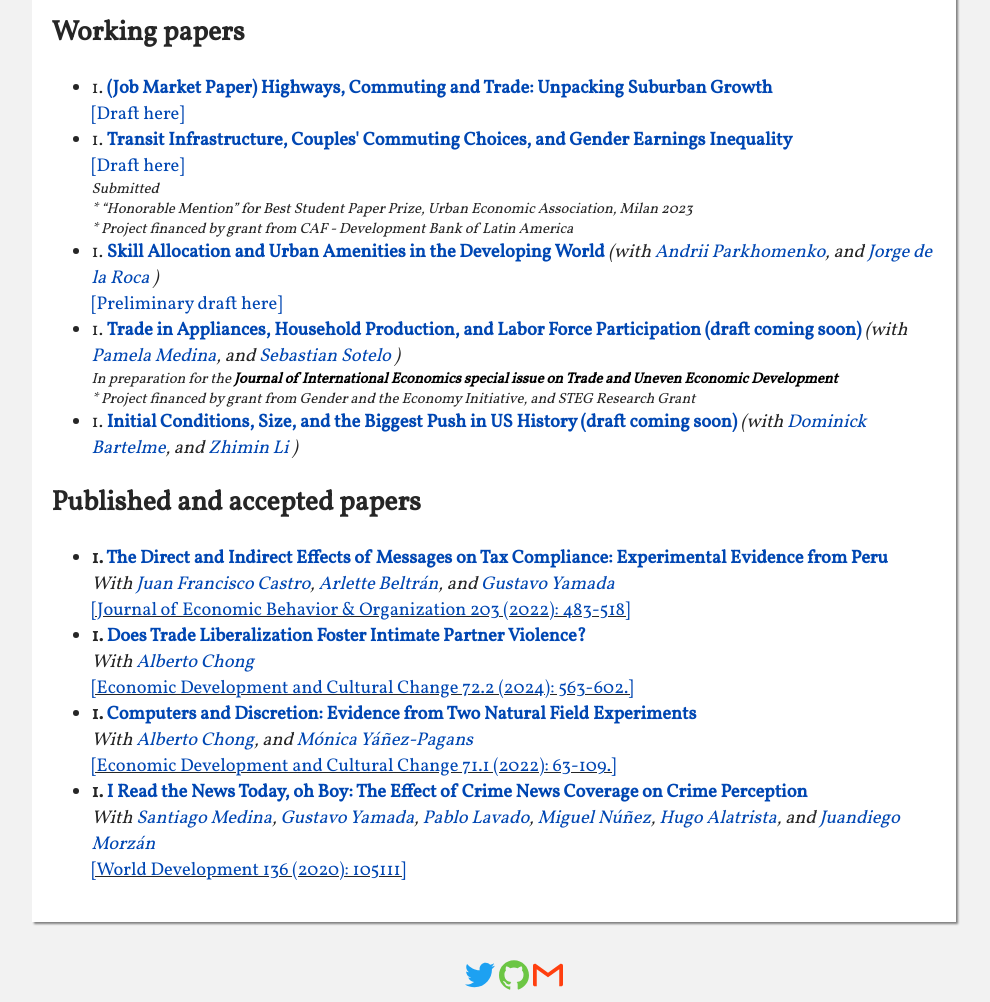
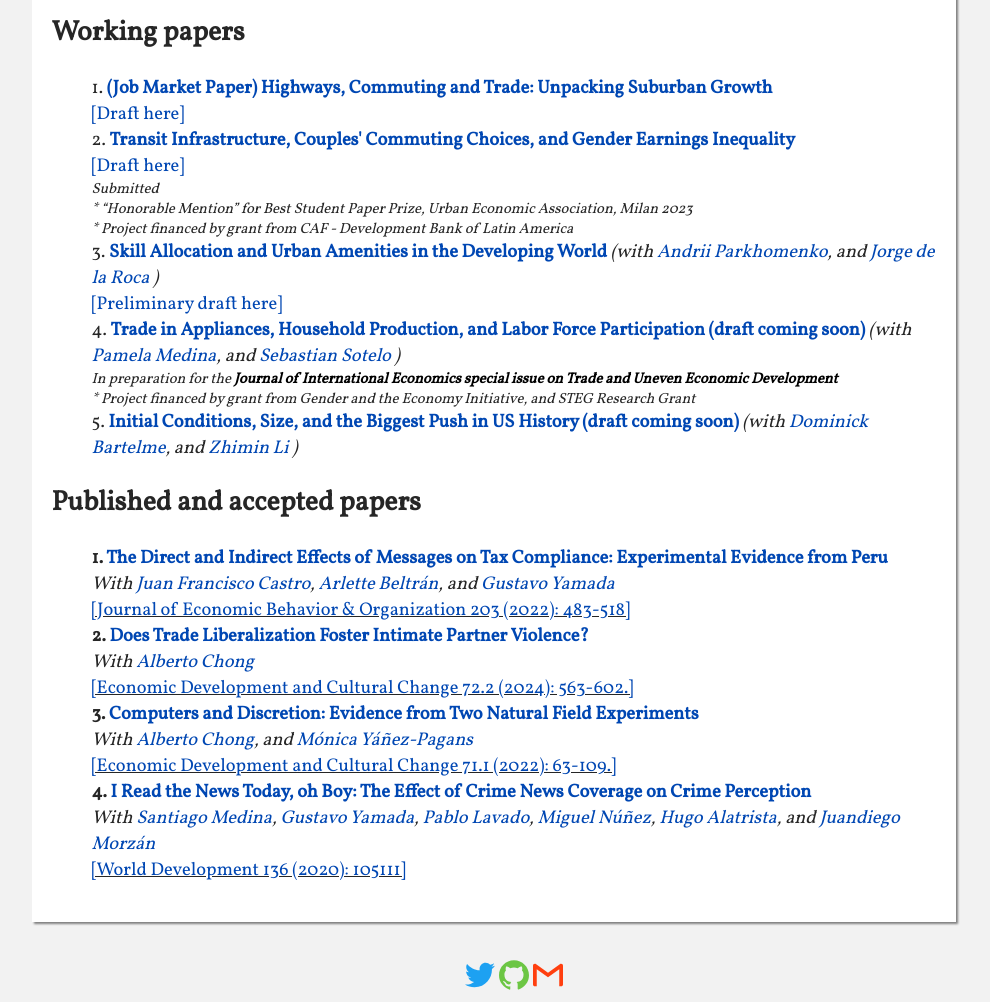
Before and after one commit to dvelasquezc/dvelasquezc.github.io, a Jekyll site: the page built from index.md, in a window 1280 px wide. Shown: the part 608-1610 px from the top of the page, without its empty margins (146-1136 px from the left). Built offline with Jekyll 4.4.1, drawn with Linux system fonts in a browser that asks for light colours; some web fonts are replaced.

Commit message:
update numered lists css

```diff
--- a/assets/css/main.css
+++ b/assets/css/main.css
@@ -213,8 +213,8 @@ ol {
 }
 
 .numbered {
-    list-style-type: none/* Remove the default bullet */
-    counter-reset: list-counter 0; /* Initialize the counter at 0 (this ensures it starts at 1) */
+    list-style-type: none; /* Remove the default bullet */
+    counter-reset: list-counter; /* Initialize the counter at 0 (this ensures it starts at 1) */
 }
 
 .numbered li {
```
